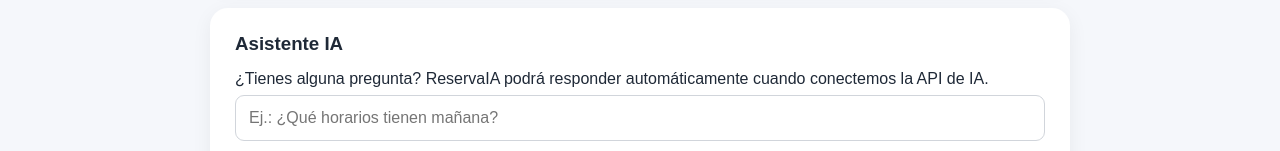
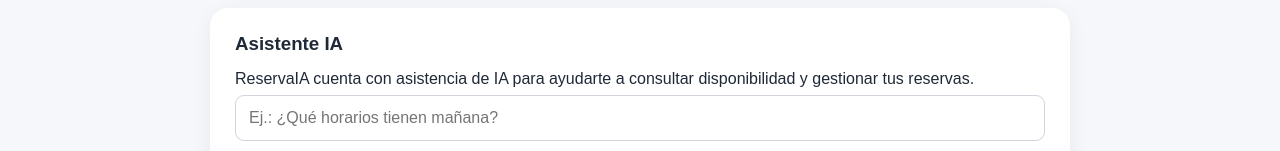
Before and after one commit to reservaia2801/ReservaIA1, a website: page public/index.html in a window 1280 px wide. Shown: the part 394-545 px from the top of the page. Drawn offline with Linux system fonts and the light colour scheme.

Commit message:
Actualizar mensaje de asistencia IA

```diff
--- a/public/index.html
+++ b/public/index.html
@@ -201,9 +201,9 @@
     <h3>Asistente IA</h3>
 
     <p>
-      ¿Tienes alguna pregunta? ReservaIA podrá responder
-      automáticamente cuando conectemos la API de IA.
-    </p>
+  ReservaIA cuenta con asistencia de IA para ayudarte
+  a consultar disponibilidad y gestionar tus reservas.
+</p>
 
     <input
       id="pregunta"
```
